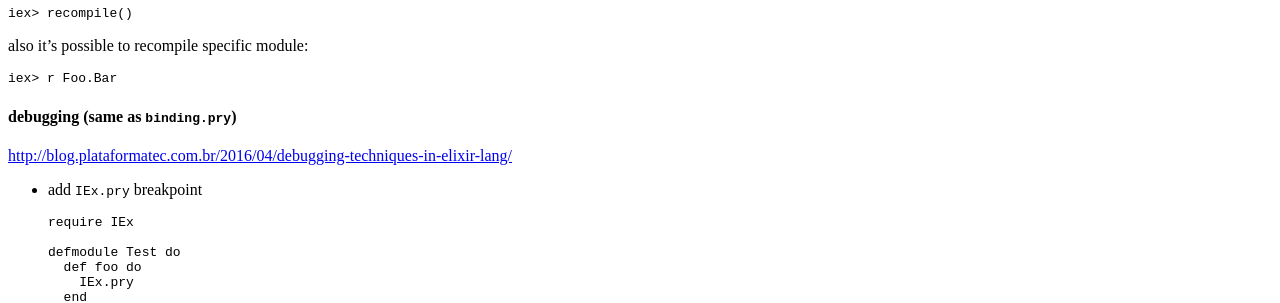
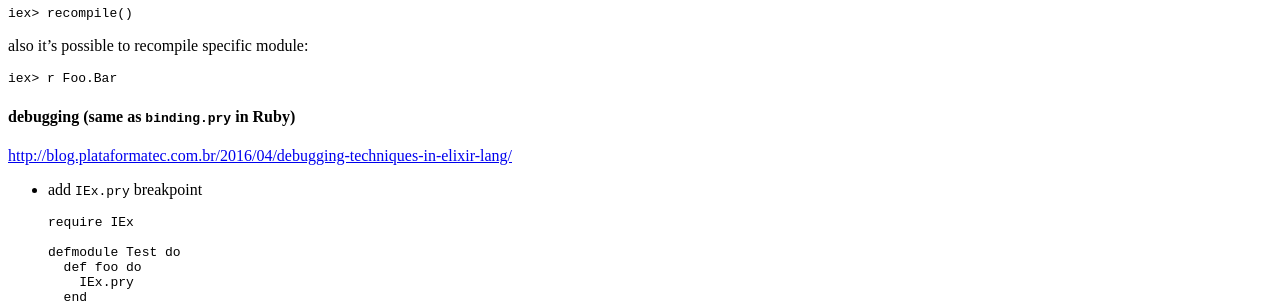
Before and after one commit to tap349/tap349.github.io, a Jekyll site: the page built from _posts/2017-05-21-elixir-tips.md, in a window 1280 px wide. Shown: the part 1429-1732 px from the top of the page. Built offline with Jekyll 4.4.1, drawn with Linux system fonts in a browser that asks for light colours.

Commit message:
update 2017-05-21_16:03:27

````diff
--- a/_posts/2017-05-21-elixir-tips.md
+++ b/_posts/2017-05-21-elixir-tips.md
@@ -94,7 +94,7 @@ also it's possible to recompile specific module:
 iex> r Foo.Bar
 ```
 
-#### debugging (same as `binding.pry`)
+#### debugging (same as `binding.pry` in Ruby)
 
 <http://blog.plataformatec.com.br/2016/04/debugging-techniques-in-elixir-lang/>
 
````
